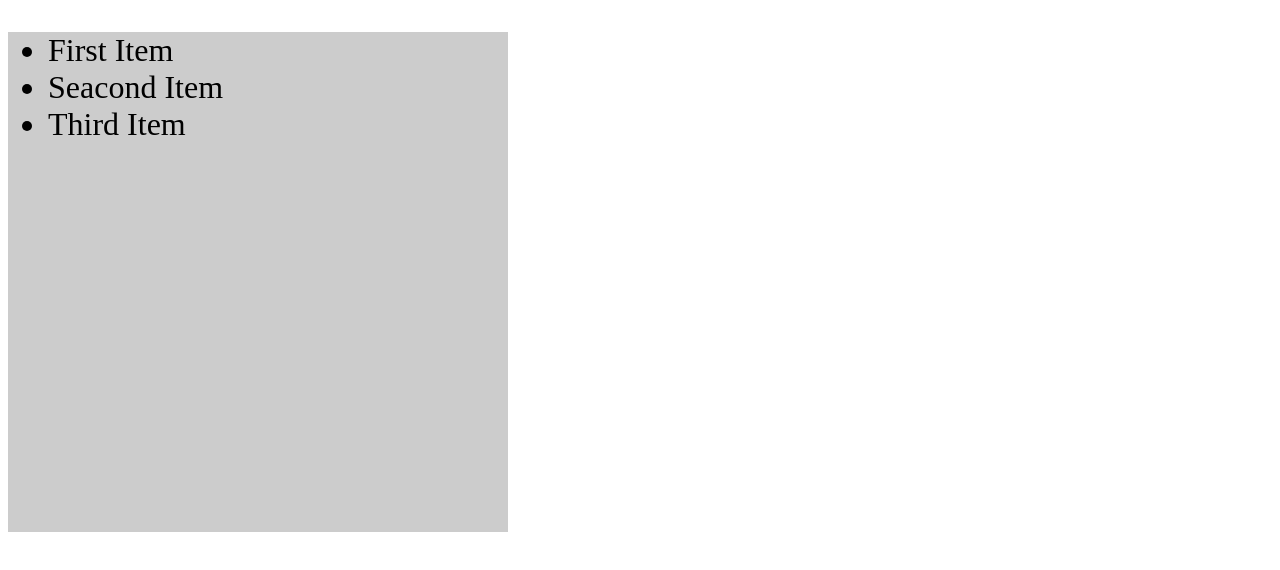
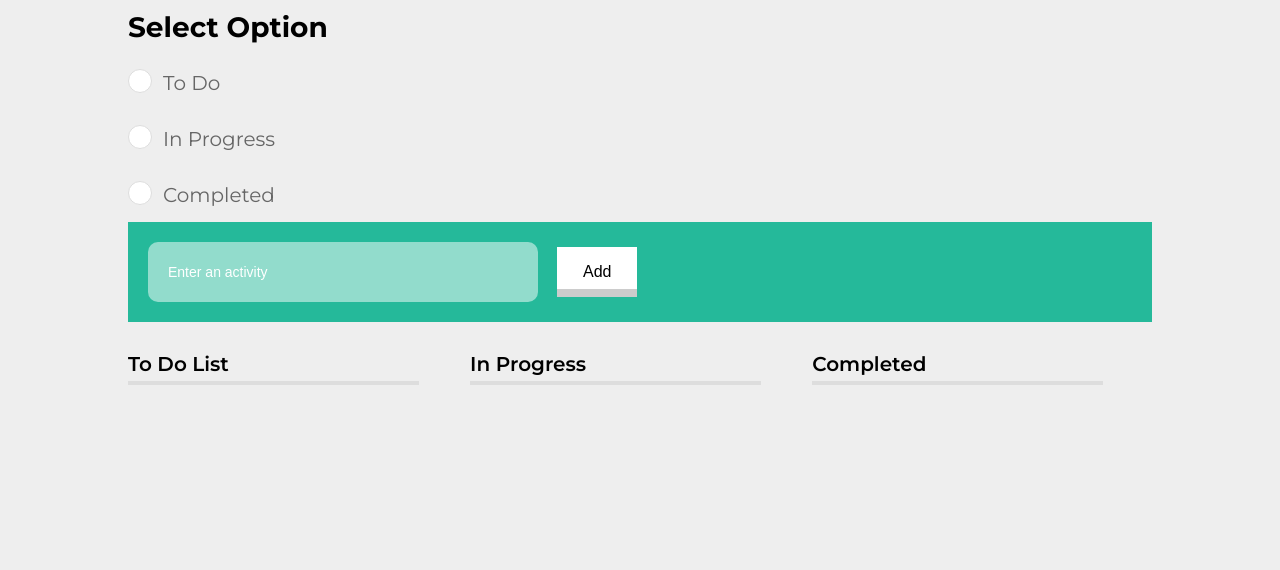
Before and after one commit to sreekanth009/FE-Fundamentals, a website built with webpack: page index.html in a window 1280 px wide. Built offline with nearby package versions, Linux system fonts and the light colour scheme.

Commit message:
to do app

```diff
--- a/index.html
+++ b/index.html
@@ -3,11 +3,12 @@
 
   <head>
     <title>Getting Started</title>
-    <script src="https://unpkg.com/lodash@4.16.6"></script>
+    <link href="https://fonts.googleapis.com/css?family=Montserrat:400,500,600,700" rel="stylesheet">
   </head>
 
   <body>
-    <div id="app"></div>
+    <section id="todoApp">
+    </section>
   </body>
 
 </html>
--- /dev/null
+++ b/src/components/atoms/input.js
@@ -0,0 +1,8 @@
+export const todoInput = () => {
+    return `
+        <div id="inputBlock" class="input-block">
+            <input type="text" name="" class="todo-input" id="itemList" placeholder="Enter an activity" />
+            <button id="addItem">Add</button>
+        </div>
+    `
+}
--- /dev/null
+++ b/src/components/atoms/item_list.js
@@ -0,0 +1,24 @@
+export const itemList = () => {
+  return `
+  <div class="item-list" id="itemList">
+    <ul class="todo-list" id="toDo">
+      <h3>To Do List</h3>
+    </ul>
+    <ul class="in-progress" id="inProgress">
+      <h3>In Progress</h3>
+    </ul>
+    <ul class="completed" id="completed">
+      <h3>Completed</h3>
+    </ul>
+  </div>
+  `
+}
+
+{/* <ul class="in-progress" id="inProgress">
+  <h3>In Progress</h3>
+  <li>This is in progress item</li>
+</ul>
+<ul class="completed" id="completed">
+  <h3>Completed</h3>
+  <li>This is completed item</li>
+</ul> */}
--- a/src/components/atoms/list.js
+++ /dev/null
@@ -1,9 +0,0 @@
-export const list = () => {
-  return  `
-    <ul>
-      <li>First Item</li>
-      <li>Seacond Item</li>
-      <li>Third Item</li>
-    </ul>
-  `
-}
--- /dev/null
+++ b/src/components/molecules/radio_btns.js
@@ -0,0 +1,23 @@
+export const list = () => {
+  return `
+    <form name="todolist">
+      <div class="radio-chocie" id="todoChoice">
+        <h2>Select Option</h2>
+        <ul>
+          <li>
+            <input name="todo-radio-group" type="radio" id="toDoBtn" value="to-do">
+            <label for="toDoBtn">To Do</label>
+          </li>
+          <li>
+            <input name="todo-radio-group" type="radio" id="inProgressBtn" value="in-progress">
+            <label for="inProgressBtn">In Progress</label>
+          </li>
+          <li>
+            <input name="todo-radio-group" type="radio" id="completedBtn" value="completed">
+            <label for="completedBtn">Completed</label>
+          </li>
+        </ul>
+      </div>
+    </form>
+  `
+}
--- a/src/index.js
+++ b/src/index.js
@@ -1,11 +1,143 @@
-import "../src/styles/app.css";
-import {list} from './components/atoms/list';
+import "../src/styles/app.scss";
+import {list} from './components/molecules/radio_btns';
+import {todoInput} from './components/atoms/input';
+import {itemList} from './components/atoms/item_list';
 
 function component() {
-  const element = document.getElementById('app');
-  element.innerHTML = list();
-
+  const element = document.getElementById('todoApp');
+  element.innerHTML = `${list()} ${todoInput()} ${itemList()}`;
   return element;
 }
 
 document.body.appendChild(component());
+
+// Arrays
+const data = (localStorage.getItem('todoList')) ? JSON.parse(localStorage.getItem('todoList')) : {
+  toDo: [],
+  inProgress: [],
+  completed: [],
+}
+
+// Render all list
+renderAllList();
+
+// Add items to list
+document.getElementById('addItem').addEventListener('click', function() {
+  const inputVal = document.getElementById('itemList').value;
+
+  if (inputVal) {
+    if (document.getElementById('toDoBtn').checked) {
+      data.toDo.push(inputVal);
+    }
+    if (document.getElementById('inProgressBtn').checked) {
+      data.inProgress.push(inputVal);
+    }
+    if (document.getElementById('completedBtn').checked) {
+      data.completed.push(inputVal);
+    }
+    /* Update data */
+    dataObjectUpdate();
+  }
+
+  if ((document.getElementById('toDoBtn').checked === false)
+    && (document.getElementById('inProgressBtn').checked === false)
+    && (document.getElementById('completedBtn').checked === false)) {
+      alert ( "Please choose an option from above" );
+      document.getElementById('itemList').value = '';
+  } else {
+    if (inputVal) {
+      addItemToDo(inputVal);
+      inProgressListItem(inputVal);
+      completedListItem(inputVal);
+      /* Clear input */
+      document.getElementById('itemList').value = '';
+    }
+  }
+});
+
+// Render All list function
+function renderAllList() {
+  // debugger;
+  if (!data.toDo.length && !data.inProgress.length && data.completed.length) return;
+
+  for (let i = 0; i < data.toDo.length; i++) {
+    const value = data.toDo[i];
+    addItemToDo(value);
+  }
+  for (let j = 0; j < data.inProgress.length; j++) {
+    const value = data.inProgress[j];
+    inProgressListItem(value, false);
+  }
+  for (let k = 0; k < data.completed.length; k++) {
+    const value = data.completed[k];
+    completedListItem(value, false);
+  }
+}
+
+// Store data in local storage
+const dataObjectUpdate = () => {
+  localStorage.setItem('todoList', JSON.stringify(data));
+}
+
+// Add item to to do list
+function addItemToDo(todoText, inProgress) {
+  const toDoList = (inProgress) ? document.getElementById('inProgress') : document.getElementById('toDo');
+
+  /* Create a todo list item */
+  const todoItem = document.createElement('li');
+  todoItem.innerText = todoText;
+
+  (inProgress) ? '' : toDoList.appendChild(todoItem, toDoList.childNodes[0]);
+
+  /* Selected option value */
+  if (document.getElementById('toDoBtn').checked) {
+    toDoList.appendChild(todoItem, toDoList.childNodes[0]);
+  }
+}
+
+// const addItemToDo = (todoText, inProgress) => {
+//   const toDoList = (inProgress) ? document.getElementById('inProgress') : document.getElementById('toDo');
+
+//   /* Create a todo list item */
+//   const todoItem = document.createElement('li');
+//   todoItem.innerText = todoText;
+
+//   toDoList.appendChild(todoItem, toDoList.childNodes[0]);
+
+//   /* Selected option value */
+//   if (document.getElementById('toDoBtn').checked) {
+//     toDoList.appendChild(todoItem, toDoList.childNodes[0]);
+//   }
+// }
+
+// Add item to in progress list
+function inProgressListItem(inProgressText, completed) {
+  const inProgressList = (completed) ? document.getElementById('completed') : document.getElementById('inProgress');
+
+  /* Create a in progress list item */
+  const inProgressItem = document.createElement('li');
+  inProgressItem.innerText = inProgressText;
+
+  (completed) ? '' : inProgressList.appendChild(inProgressItem, inProgressItem.childNodes[0]);
+
+  /* Selected option value */
+  if (document.getElementById('inProgressBtn').checked) {
+    inProgressList.appendChild(inProgressItem, inProgressItem.childNodes[0]);
+  }
+}
+
+// Add item to in progress list
+function completedListItem(completedText, toDo) {
+  const completedList = (toDo) ? document.getElementById('toDo') : document.getElementById('completed');
+
+  /* Create a in progress list item */
+  const completedItem = document.createElement('li');
+  completedItem.innerText = completedText;
+
+  (toDo) ? '' : completedList.appendChild(completedItem, completedItem.childNodes[0]);
+
+  /* Selected option value */
+  if (document.getElementById('completedBtn').checked) {
+    completedList.appendChild(completedItem, completedItem.childNodes[0]);
+  }
+}
--- /dev/null
+++ b/src/styles/app.scss
@@ -0,0 +1,198 @@
+/* Font family */
+$fontfamilyDefault: 'Montserrat', sans-serif;
+
+/* Font family weights */
+$fontFamilyRegular: 400;
+$fontFamilyMedium: 500;
+$fontFamilySemiBold: 600;
+$fontFamilyBold: 700;
+
+/* Primary colors */
+$primaryWhite: #fff;
+$colorLightGray: #eee;
+$colorMediumGray: #444;
+$colorDarkGray: #666;
+$colorGreen: #25b99a;
+$colorBlue: #0079c1;
+
+/* Mixins */
+
+@mixin customRadioBtn() {
+  [type="radio"]:checked,
+  [type="radio"]:not(:checked) {
+    position: absolute;
+    left: -9999px;
+  }
+  [type="radio"]:checked + label,
+  [type="radio"]:not(:checked) + label {
+    position: relative;
+    padding-left: 35px;
+    padding-top: 4px;
+    cursor: pointer;
+    line-height: 20px;
+    display: inline-block;
+    color: $colorDarkGray;
+  }
+  [type="radio"]:checked + label:before,
+  [type="radio"]:not(:checked) + label:before {
+    content: "";
+    position: absolute;
+    left: 0;
+    top: 0;
+    width: 22px;
+    height: 22px;
+    border: 1px solid #ddd;
+    border-radius: 100%;
+    background: $primaryWhite;
+  }
+  [type="radio"]:checked + label:after,
+  [type="radio"]:not(:checked) + label:after {
+    content: "";
+    width: 16px;
+    height: 16px;
+    background: $colorBlue;
+    position: absolute;
+    top: 4px;
+    left: 4px;
+    border-radius: 100%;
+    -webkit-transition: all 0.2s ease;
+    transition: all 0.2s ease;
+  }
+  [type="radio"]:not(:checked) + label:after {
+    opacity: 0;
+    -webkit-transform: scale(0);
+    transform: scale(0);
+  }
+  [type="radio"]:checked + label:after {
+    opacity: 1;
+    -webkit-transform: scale(1);
+    transform: scale(1);
+  }
+}
+
+/* Common styles */
+
+ul {
+  margin: 0;
+  padding: 0;
+  li {
+    list-style: none;
+  }
+}
+
+/* App Styles */
+
+body {
+  margin: 0;
+  background: $colorLightGray;
+  font-family: $fontfamilyDefault;
+}
+
+section {
+  background: $colorLightGray;
+  max-width: 1024px;
+  margin: 0 auto;
+  .radio-chocie {
+    h2 {
+      font-size: 28px;
+      margin: 10px 0;
+      font-weight: $fontFamilyBold;
+    }
+    ul {
+      li {
+        font-size: 20px;
+        padding: 15px 0;
+        font-weight: $fontFamilyRegular;
+
+        @include customRadioBtn();
+      }
+    }
+  }
+  .input-block {
+    padding: 20px;
+    background: $colorGreen;
+    input {
+      width: 350px;
+      padding: 0 20px;
+      height: 60px;
+      border: 0;
+      outline: 0;
+      border-radius: 10px;
+      background: rgba(255,255,255,0.5);
+      color: $primaryWhite;
+      font-size: 14px;
+    }
+    ::-webkit-input-placeholder {
+      color: $primaryWhite;
+    }
+    ::-moz-placeholder { /* Firefox 19+ */
+      color: $primaryWhite;
+    }
+    :-ms-input-placeholder { /* IE 10+ */
+      color: $primaryWhite;
+    }
+    :-moz-placeholder { /* Firefox 18- */
+      color: $primaryWhite;
+    }
+  }
+
+  button{
+    outline: 0;
+    font-size: 1em;
+    font-weight: $fontFamilyMedium;
+    background: $primaryWhite;
+    border: none;
+    width: 80px;
+    height: 50px;
+    padding: 15px;
+    margin-left: 15px;
+    transition: all .3s ease-out;
+    box-shadow: inset 0 -8px 0 0 rgba(0,0,0,.2);
+    cursor: pointer;
+  }
+  button:hover{
+    color: $colorMediumGray;
+  }
+  button:active{
+    color: $colorLightGray;
+    box-shadow: inset 0 -4px 0 0 rgba(0,0,0,.2),
+  }
+
+  /* Item lists */
+  .item-list {
+    ul {
+      width: 33%;
+      display: inline-block;
+      position: relative;
+      vertical-align: top;
+
+      h3 {
+        margin: 30px 0;
+        font-size: 20px;
+        font-weight: $fontFamilySemiBold;
+        &::after {
+          content: "";
+          width: 85%;
+          display: block;
+          position: absolute;
+          left: 0;
+          margin: 5px auto 0;
+          border: 2px solid #ddd;
+          visibility: visible;
+        }
+      }
+
+      li {
+        width: 80%;
+        padding: 10px;
+        margin-bottom: 10px;
+        background: $primaryWhite;
+        box-shadow: 0 2px 4px 0 rgba(0,0,0,.1);
+
+        &:last-child {
+          margin: 0;
+        }
+      }
+    }
+  }
+}
```
Also changed, not shown: src/styles/app.css (deleted).
